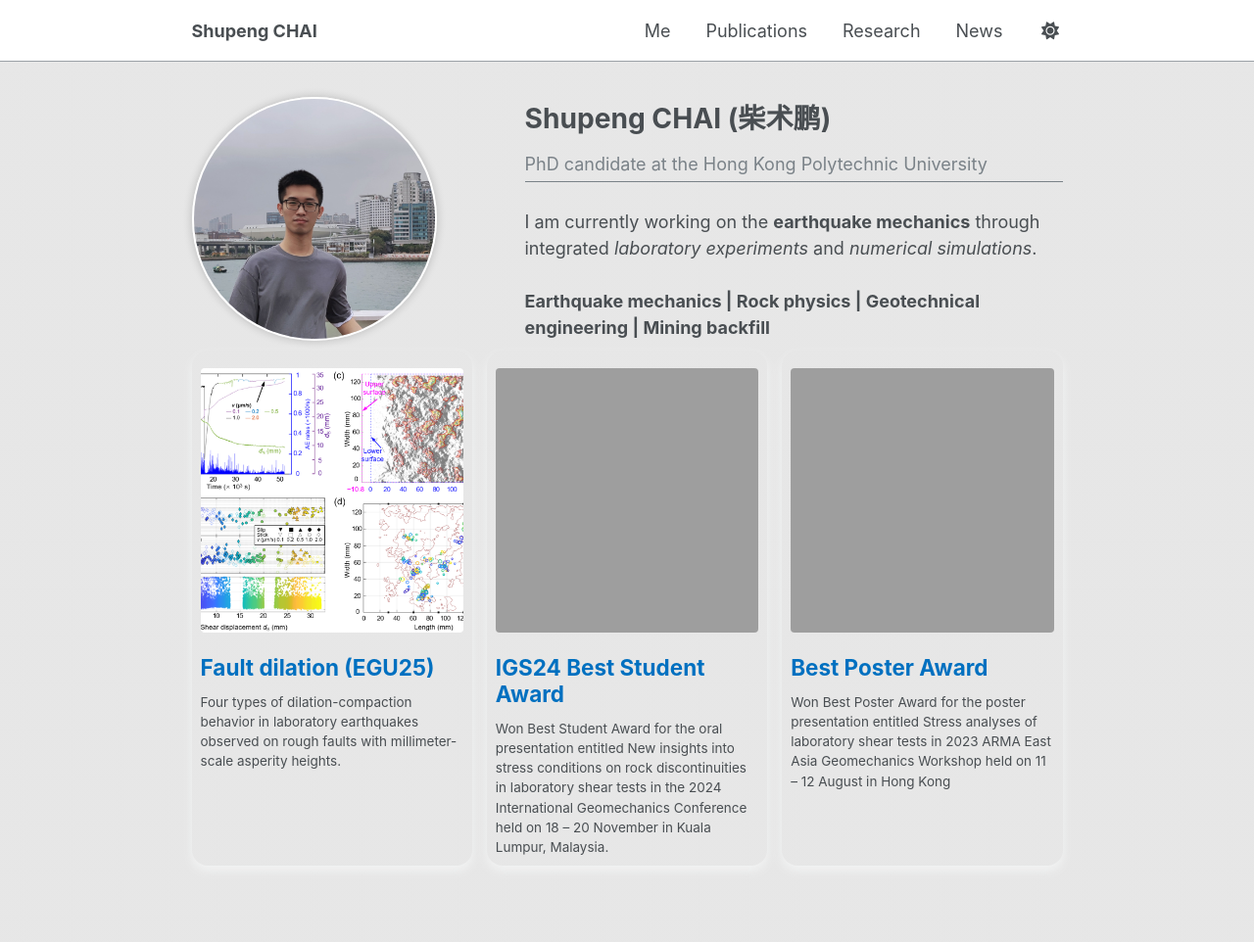
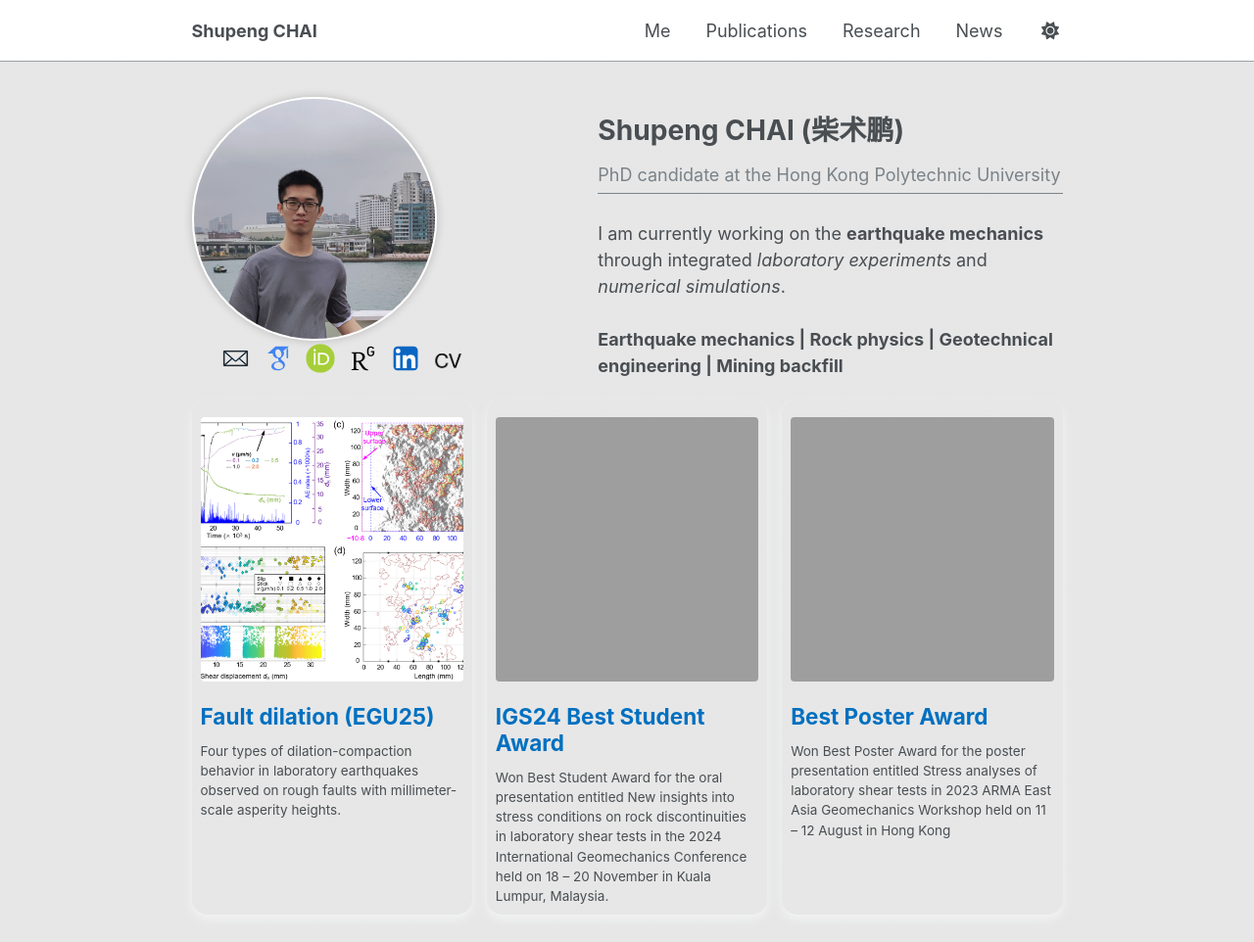
Before and after one commit to spchai/spchai.github.io, a Jekyll site: the page built from _pages/about.md, in a window 1280 px wide and 1085 px high. Shown: the top 962 px of the window at 98% size. Built offline with Jekyll 4.4.1, drawn with Linux system fonts in a browser that asks for light colours.

Commit message:
Update about.md

```diff
--- a/_pages/about.md
+++ b/_pages/about.md
@@ -22,12 +22,16 @@
   }
 </style>
 
+{% if page.author and site.data.authors[page.author] %}
+  {% assign author = site.data.authors[page.author] %}{% else %}{% assign author = site.author %}
+{% endif %}
+
 <div class="profile-columns">
   <div class="profile-left">
     <div class="profile-image">
       <img src="/images/Shupeng.jpg" alt="Shupeng CHAI" style="max-width: 250px; border-radius: 50%;" >
     </div>
-    <div class="body-social-links">
+    <div class="author-social-links-desktop">
       {% if author.email %}
         <a href="mailto:{{ author.email }}">
           <img src="/images/icons/email.svg" alt="Email" class="icon-light icon-pad-right" style="height:36px;">
```
